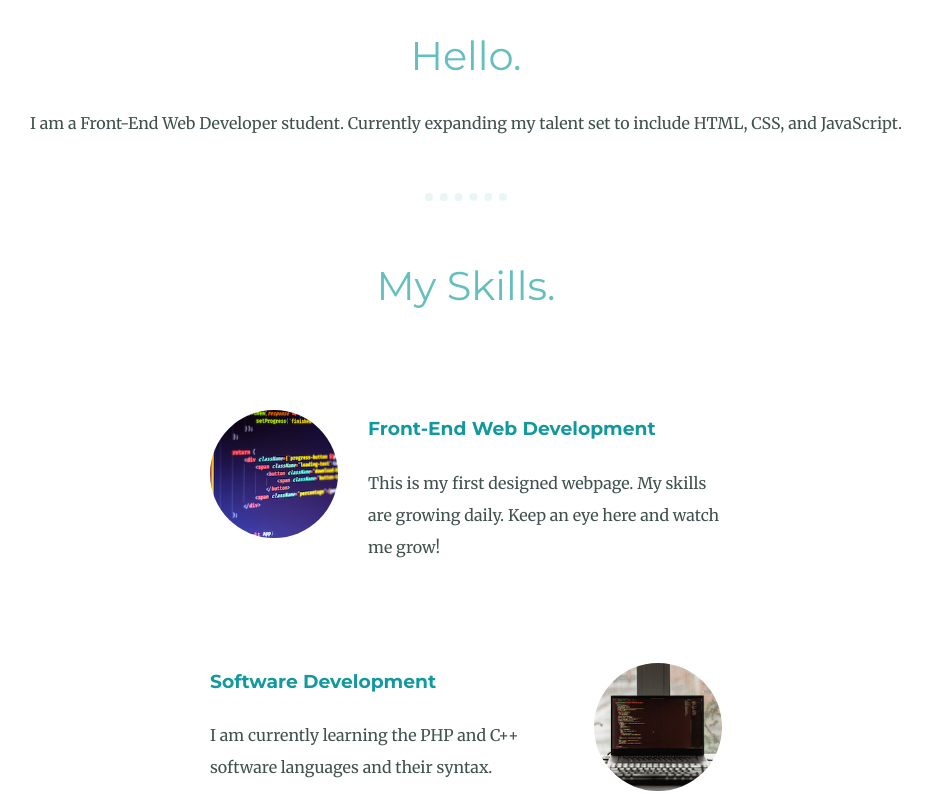
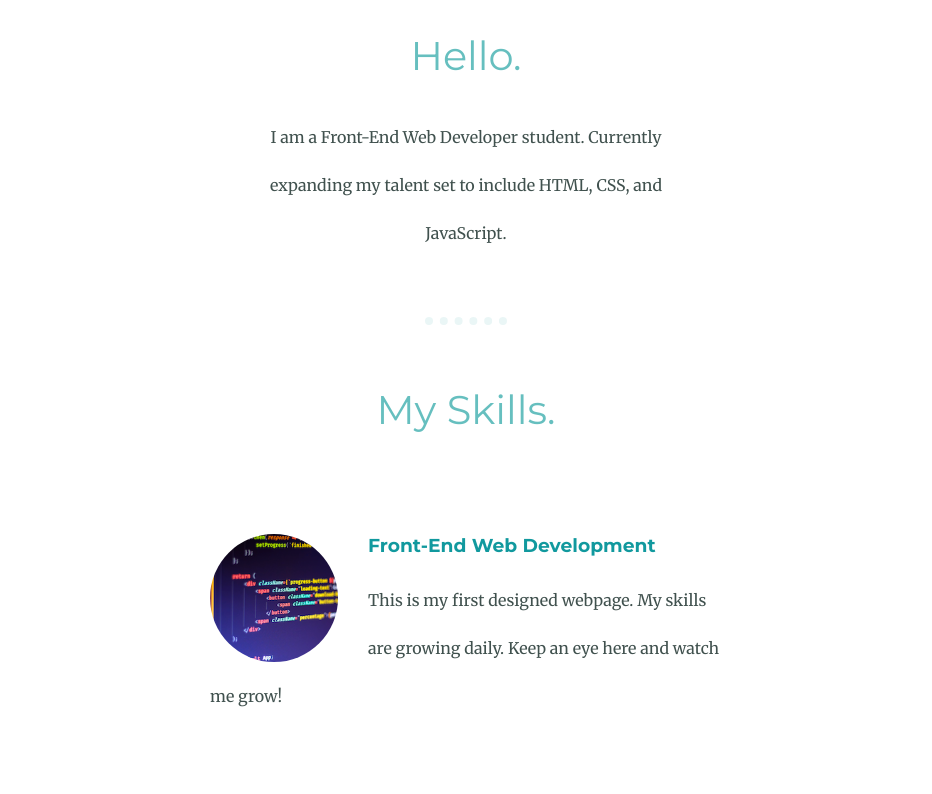
Before and after one commit to alleng12345/FreelanceDeveloper, a plain HTML site: page index.html in a window 1280 px wide. Shown: the part 1207-2001 px from the top of the page, without its empty margins (174-1106 px from the left). Drawn offline with Linux system fonts and the light colour scheme.

Commit message:
format updates

```diff
--- a/css/styles.css
+++ b/css/styles.css
@@ -1,5 +1,5 @@
 body {
-
+color:#40514E;
   margin: 0px;
   text-align: center;
   font-family: 'Merriweather', serif;
@@ -17,12 +17,15 @@ h2 {
   font-weight: normal;
   font-size: 2.5rem;
   margin-top: 0;
+
+
   font-family: 'Montserrat', sans-serif;
 }
 
 h3 {
   color: #11999E;
   margin-top: 0;
+
   font-family: 'Montserrat', sans-serif;
 }
 
@@ -42,7 +45,8 @@ color:#EAF6F6;
 
 }
 
-a {
+p {
+  line-height: 3;
 
 }
 
@@ -56,7 +60,7 @@ a {
 }
 
 .middle-container {
-  color: #40514E;
+
   margin:0;
   padding:10%;
 
@@ -91,6 +95,13 @@ font-size: 1.5em;
   text-decoration: underline;
   line-height: 2;
 }
+.intro{
+  margin:auto;
+  width: 40%;
+
+
+
+}
 
 .profile_pic {
   margin-bottom: 30px;
@@ -118,7 +129,7 @@ font-size: 1.5em;
   margin: 100px auto 100px auto;
   width:50%;
   text-align: left;
-  line-height: 2;
+
 }
 .contact-me{
   margin:0;
--- a/index.html
+++ b/index.html
@@ -20,7 +20,7 @@
     <div class="profile">
       <img class="profile_pic" src="images/bio_pic.jpg" alt="Allen's Profile Picture">
       <h2>Hello.</h2>
-      <p>I am a Front-End Web Developer student. Currently expanding my talent set to include HTML, CSS, and JavaScript.</p>
+      <p class="intro">I am a Front-End Web Developer student. Currently expanding my talent set to include HTML, CSS, and JavaScript.</p>
     </div>
     <hr>
     <div class="skills">
```
Also changed, not shown: 1 other file.
